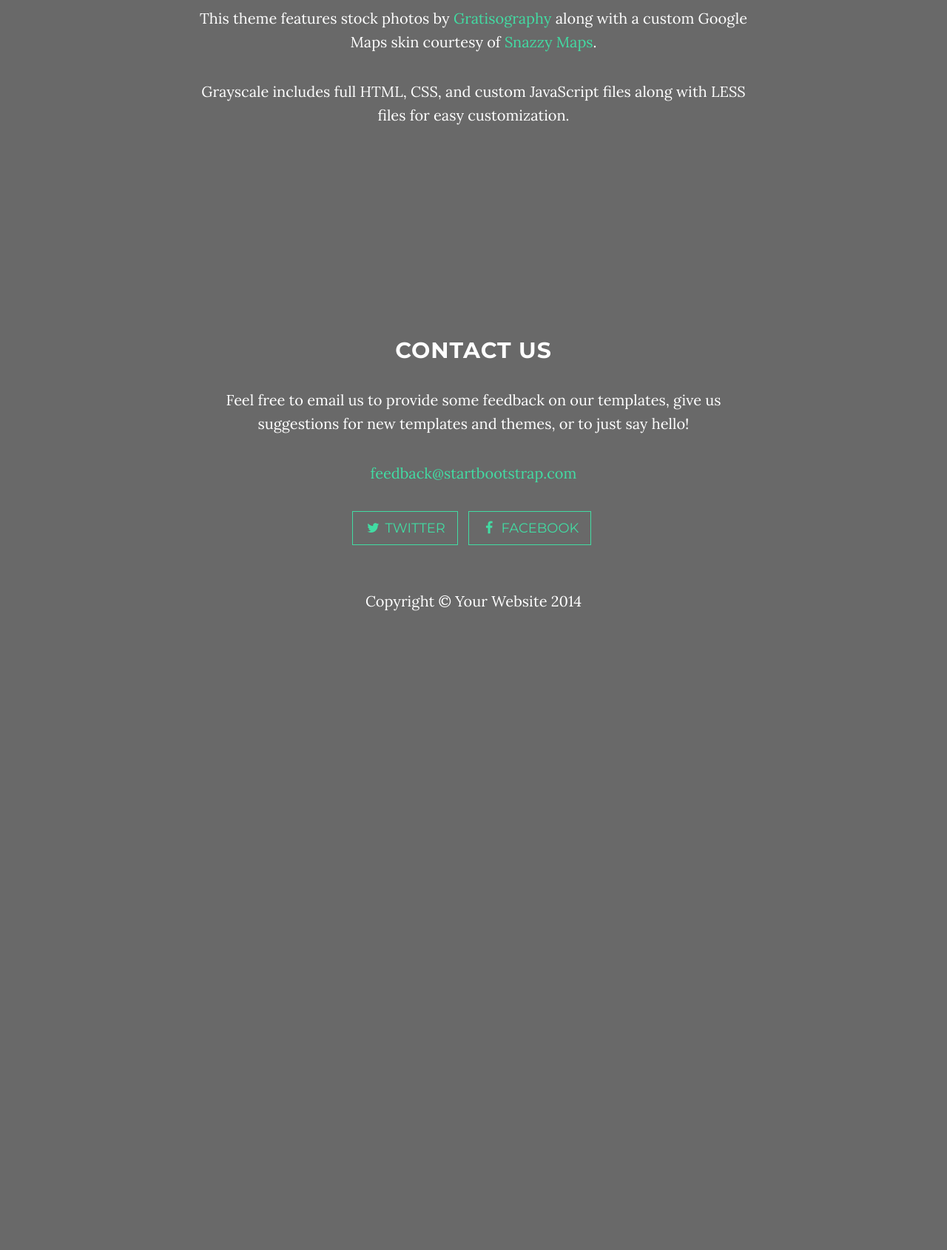
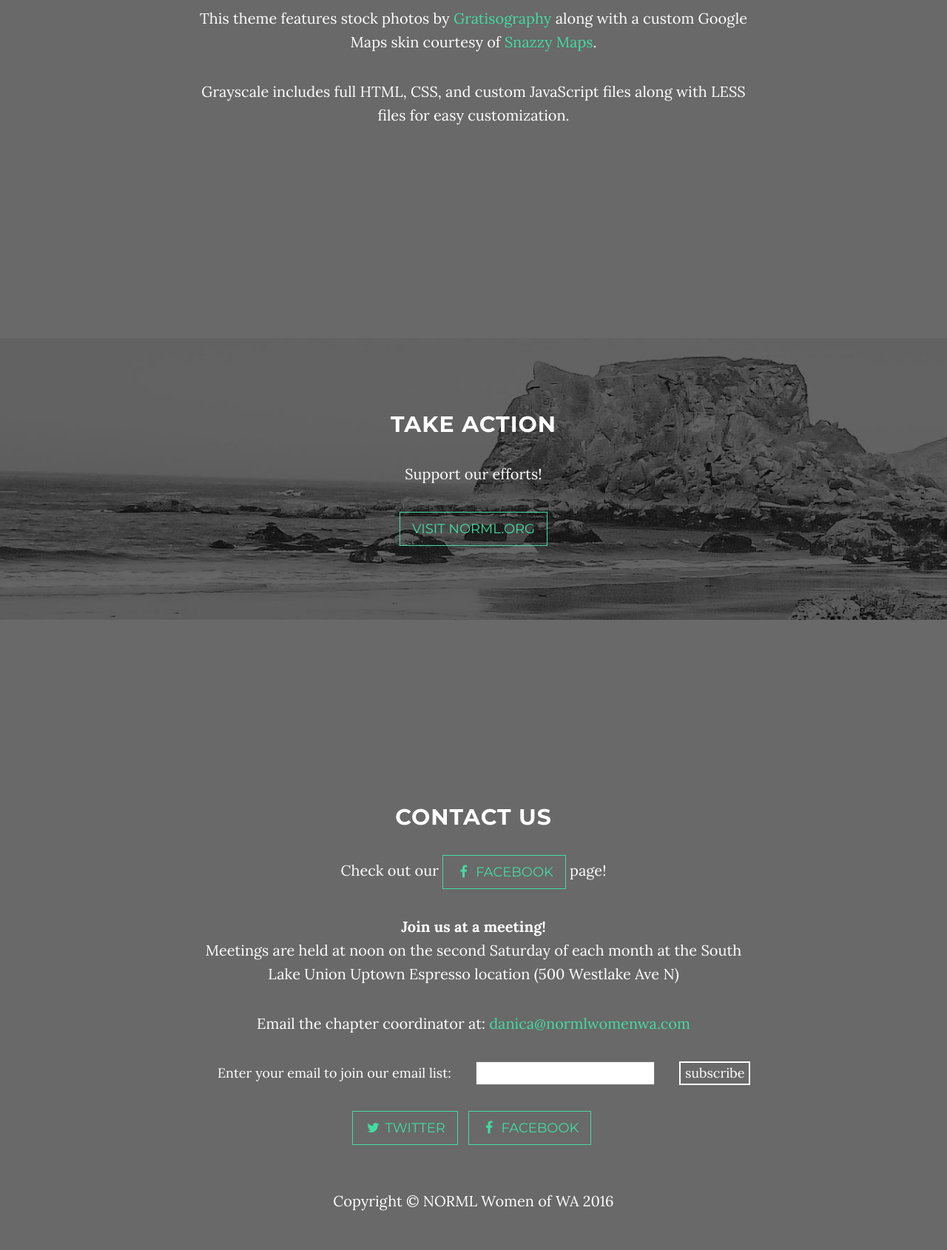
Before and after one commit to eyspahn/NWW_website, a Flask app: page / in a window 1280 px wide. Shown: the part 1240-2930 px from the top of the page at 74% size. Before the commit the page ends 2066 px from the top, so only its background shows below. Run offline with Flask 2, Linux system fonts and the light colour scheme; some libraries are stand-ins or nearby versions.

Commit message:
Added Take Action section, google group email form

```diff
--- a/nww_webpage/static/css/grayscale.css
+++ b/nww_webpage/static/css/grayscale.css
@@ -34,6 +34,19 @@ p {
     margin: 0 0 25px;
     font-size: 18px;
     line-height: 1.5;
+}
+
+input[type=submit]{
+    background-color: #696969;
+    border-style: solid;
+    border-color: white;
+    color: white;
+    font-size: 18px;
+
+}
+
+form {
+    font-size: 18px;
 }
 
 @media(min-width:768px) {
--- a/nww_webpage/templates/index.html
+++ b/nww_webpage/templates/index.html
@@ -44,7 +44,8 @@
                     <i class="fa fa-bars"></i>
                 </button>
                 <a class="navbar-brand page-scroll" href="#page-top">
-                    <i class="fa fa-play-circle"></i>  <span class="light">Start</span> Bootstrap
+                    <!-- <i class="fa fa-play-circle"></i>   -->
+                    <span class="light">NORML Women of WA</span>
                 </a>
             </div>
 
@@ -58,9 +59,9 @@
                     <li>
                         <a class="page-scroll" href="#about">About</a>
                     </li>
-                    <!-- <li>
-                        <a class="page-scroll" href="#download">Download</a>
-                    </li> -->
+                    <li>
+                        <a class="page-scroll" href="#download">Take Action</a>
+                    </li>
                     <li>
                         <a class="page-scroll" href="#contact">Contact</a>
                     </li>
@@ -100,26 +101,36 @@
         </div>
     </section>
 
-    <!-- Download Section -->
-    <!-- <section id="download" class="content-section text-center">
+    <!-- Take Action Section; adapted from original 'download' section -->
+    <section id="download" class="content-section text-center">
         <div class="download-section">
             <div class="container">
                 <div class="col-lg-8 col-lg-offset-2">
-                    <h2>Download Grayscale</h2>
-                    <p>You can download Grayscale for free on the preview page at Start Bootstrap.</p>
-                    <a href="http://startbootstrap.com/template-overviews/grayscale/" class="btn btn-default btn-lg">Visit Download Page</a>
+                    <h2>Take Action</h2>
+                    <p>Support our efforts!</p>
+                    <a href="http://norml.org/" class="btn btn-default btn-lg">Visit NORML.org</a>
                 </div>
             </div>
         </div>
-    </section> -->
+    </section>
 
     <!-- Contact Section -->
     <section id="contact" class="container content-section text-center">
         <div class="row">
             <div class="col-lg-8 col-lg-offset-2">
                 <h2>Contact Us</h2>
-                <p>Feel free to email us to provide some feedback on our templates, give us suggestions for new templates and themes, or to just say hello!</p>
-                <p><a href="mailto:feedback@startbootstrap.com">feedback@startbootstrap.com</a>
+                <p>Check out our  <a href="https://www.facebook.com/SeattleWomen4Weed/" class="btn btn-default btn-lg"><i class="fa fa-facebook fa-fw"></i> <span class="network-name">Facebook</span></a> page!
+                </p>
+                <p><b>Join us at a meeting!</b><br> Meetings are held at noon on the second Saturday of each month at the South Lake Union Uptown Espresso location (500 Westlake Ave N)
+                </p>
+                <p>Email the chapter coordinator at: <a href="mailto:danica@normlwomenwa.com">danica@normlwomenwa.com</a>
+                </p>
+                <p>
+                <form action="http://groups.google.com/group/[group-name]/boxsubscribe">
+      Enter your email to join our email list:
+      <input type="text" name="email">
+      <input type="submit" name="sub" value="subscribe">
+</form>
                 </p>
                 <ul class="list-inline banner-social-buttons">
                     <li>
@@ -142,7 +153,7 @@
     <!-- Footer -->
     <footer>
         <div class="container text-center">
-            <p>Copyright &copy; Your Website 2014</p>
+            <p>Copyright &copy; NORML Women of WA 2016</p>
         </div>
     </footer>
 
```
